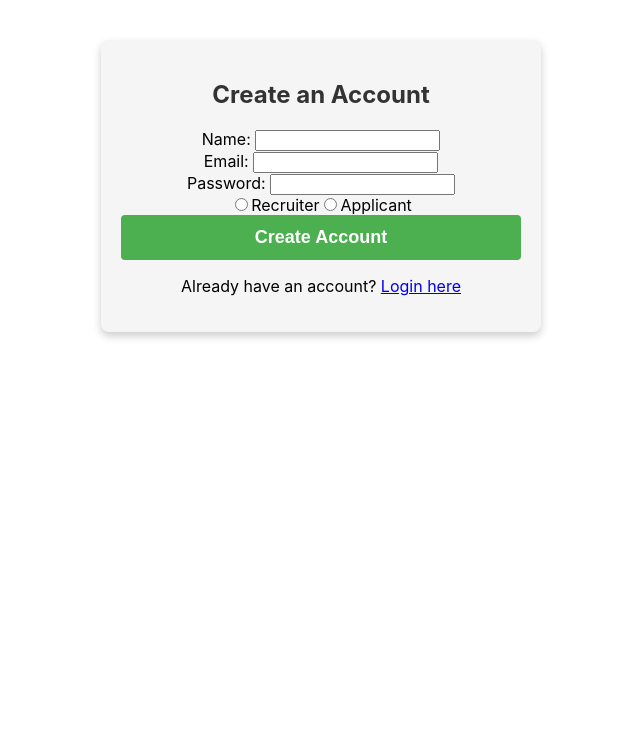
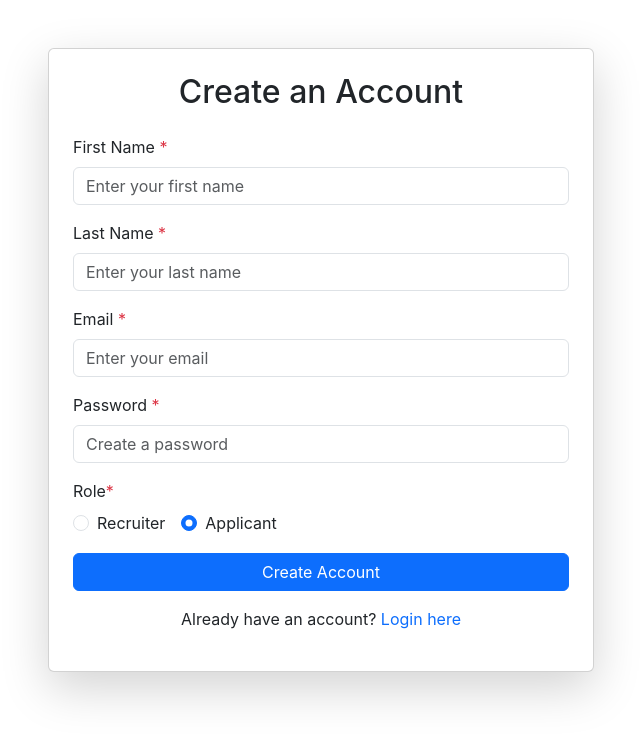
Before and after one commit to WebDeploy81/Signup_Login, a React (Create React App) app in the folder Frontend/: page /signup in a window 1280 px wide. Shown: the top 740 px of the page, without its empty margins (319-959 px from the left). Built offline with nearby package versions, Linux system fonts and the light colour scheme.

Commit message:
design done

```diff
--- a/Frontend/package.json
+++ b/Frontend/package.json
@@ -12,6 +12,7 @@
     "formik": "^2.4.6",
     "react": "^18.3.1",
     "react-dom": "^18.3.1",
+    "react-icons": "^5.3.0",
     "react-router-dom": "^6.28.0",
     "react-scripts": "5.0.1",
     "sweetalert2": "^11.14.5",
--- a/Frontend/public/index.html
+++ b/Frontend/public/index.html
@@ -15,6 +15,17 @@
       user's mobile device or desktop. See https://developers.google.com/web/fundamentals/web-app-manifest/
     -->
     <link rel="manifest" href="%PUBLIC_URL%/manifest.json" />
+
+    <link href="https://cdn.jsdelivr.net/npm/bootstrap@5.3.2/dist/css/bootstrap.min.css"
+      rel="stylesheet"/>
+    <!-- <link
+      href="https://cdn.jsdelivr.net/npm/bootstrap@5.3.2/dist/css/bootstrap.min.css"
+      rel="stylesheet"
+      integrity="sha384-rbsA2VBKQfH9CZqJcF9sHNTc1MhkQDk7AAZl6KSB9FLwOr8ifH2bR1PjD8Ve35N7"
+      crossorigin="anonymous"
+    /> -->
+
+
     <!--
       Notice the use of %PUBLIC_URL% in the tags above.
       It will be replaced with the URL of the `public` folder during the build.
--- a/Frontend/src/components/Login.js
+++ b/Frontend/src/components/Login.js
@@ -2,6 +2,8 @@ import React, { useState } from 'react';
 import { Link, useNavigate } from 'react-router-dom';
 import './Login.css'; // We'll add this CSS file for styling
 import { API } from '../constant/constant';
+import { FaGoogle, FaFacebook, FaLinkedin } from 'react-icons/fa'; // Import icons
+
 
 const Login = () => {
     const [email, setEmail] = useState('');
@@ -61,36 +63,133 @@ const Login = () => {
             // Insert API call here
         }
     };
+    // Function to handle Google Login
+    const handleGoogleLogin = async () => {
+        await fetch(`${API}/auth/google`)
+            .then((response) => response.json())
+            .then((data) => {
+                console.log('Google login successful:', data);
+                // You can handle navigation here or any other actions
+                // For example, if login is successful, navigate to a specific route
+                if (data.success) {
+                    navigate('/dashboard'); // Replace with your route
+                } else {
+                    alert(data.message || 'Google login failed');
+                }
+            })
+            .catch((error) => {
+                console.error('Error:', error);
+            });
+    };
+
+    // Function to handle LinkedIn Login
+    const handleLinkedinLogin = async () => {
+        await fetch(`${API}/auth/linkedin`)
+            .then((response) => response.json())
+            .then((data) => {
+                console.log('LinkedIn login successful:', data);
+                if (data.success) {
+                    navigate('/dashboard'); // Replace with your route
+                } else {
+                    alert(data.message || 'LinkedIn login failed');
+                }
+            })
+            .catch((error) => {
+                console.error('Error:', error);
+            });
+    };
+
+    // Function to handle Facebook Login
+    const handleFacebookLogin = async () => {
+        await fetch(`${API}/auth/facebook`)
+            .then((response) => response.json())
+            .then((data) => {
+                console.log('Facebook login successful:', data);
+                if (data.success) {
+                    navigate('/dashboard'); // Replace with your route
+                } else {
+                    alert(data.message || 'Facebook login failed');
+                }
+            })
+            .catch((error) => {
+                console.error('Error:', error);
+            });
+    };
 
     return (
-        <div className="login-container">
-            <h2 className="login-title">Login to Your Account</h2>
-            <form onSubmit={handleSubmit} className="login-form">
-                <div className="form-group">
-                    <label>Email:</label>
+        <div className="container vh-100 d-flex justify-content-center align-items-center">
+            <div className="card p-4 shadow-lg" style={{ width: '400px' }}>
+                <h2 className="text-center mb-4">Login </h2>
+                <form onSubmit={handleSubmit}>
+                    <div className="mb-3">
+                        <label htmlFor="email" className="form-label">
+                            Email Id<span className="text-danger">*</span>
+                        </label>
                         <input
                             type="email"
                             value={email}
                             onChange={(e) => setEmail(e.target.value)}
-                        className="form-control"
+                            className={`form-control ${errors.email ? 'is-invalid' : ''}`}
+                            id="email"
                         />
-                    {errors.email && <p className="error">{errors.email}</p>}
+                        {errors.email && <div className="invalid-feedback">{errors.email}</div>}
                     </div>
-                <div className="form-group">
-                    <label>Password:</label>
+                    <div className="mb-3">
+                        <label htmlFor="password" className="form-label">
+                            Password<span className="text-danger">*</span>
+                        </label>
                         <input
                             type="password"
                             value={password}
                             onChange={(e) => setPassword(e.target.value)}
-                        className="form-control"
+                            className={`form-control ${errors.password ? 'is-invalid' : ''}`}
+                            id="password"
                         />
-                    {errors.password && <p className="error">{errors.password}</p>}
+                        {errors.password && <div className="invalid-feedback">{errors.password}</div>}
                     </div>
-                <button type="submit" className="login-button">Login</button>
+                    <button type="submit" className="btn btn-primary w-100">
+                        Login
+                    </button>
                 </form>
-            <p style={{ marginTop: '20px' }}>
-                New to this website? <Link to="/signup">Signup</Link>
+                {/* "OR" Divider */}
+                 {/* "OR" Section */}
+                 {/* <div className="text-center my-1">
+                    <p>OR</p>
+                </div> */}
+                {/* <div className="text-center mt-4">
+                    <p>OR</p>
+                    <button className="btn btn-danger w-100" onClick={handleGoogleLogin}>
+                        Login with Google
+                    </button>
+                </div> */}
+                <div className="text-center my-4">
+                    <div className="d-flex align-items-center">
+                        <hr className="flex-grow-1 custom-hr" />
+                        <span className="mx-3 text-muted fancy-or">OR</span>
+                        <hr className="flex-grow-1 custom-hr" />
+                    </div>
+                </div>
+                <div className="text-center mt-1">
+                    {/* <p>OR</p> */}
+                    <p>You can sign in with:</p>
+                    <div className="d-flex justify-content-center gap-4">
+                        <button className="btn btn-outline-danger" onClick={handleGoogleLogin}>
+                            <FaGoogle size={20}/>
+                        </button>
+                        <button className="btn btn-outline-primary" onClick={handleLinkedinLogin}>
+                            <FaLinkedin size={20}/>
+                        </button>
+                        <button className="btn btn-outline-primary" onClick={handleFacebookLogin}>
+                            <FaFacebook size={20}/>
+                        </button>
+                    </div>
+                </div>
+
+                <p className="text-center mt-3">
+                    New to this website? <Link to="/signup" className="text-decoration-none">
+                    Signup</Link>
                 </p>
+            </div>
         </div>
     );
 };
--- a/Frontend/src/components/Signup.js
+++ b/Frontend/src/components/Signup.js
@@ -1,56 +1,51 @@
-import React, { useState } from 'react'
+import React, { useState } from 'react';
 import { Link, useNavigate } from 'react-router-dom';
-import './Signup.css';
 import { API } from '../constant/constant';
 
-const Signup = () =>{
-    const [name,setName] = useState('');
-    const [email,setEmail] = useState('');
-    const [password,setPassword] = useState('');
-    const [role,setRole] = useState('Applicant'); // default role
-    const [errors,setErrors] = useState({}); // for storing error message
-    const navigate=useNavigate();
-    //Regular expressions for validation
+const Signup = () => {
+//   const [name, setName] = useState('');
+    const [firstName, setFirstName] = useState(''); // Separate field for first name
+    const [lastName, setLastName] = useState(''); // Separate field for last name
+    const [email, setEmail] = useState('');
+    const [password, setPassword] = useState('');
+    const [role, setRole] = useState('Applicant');
+    const [errors, setErrors] = useState({});
+    const navigate = useNavigate();
+
+  // Regular expressions for validation
   const emailRegex = /^[^\s@]+@[^\s@]+\.[^\s@]+$/;
   const passwordRegex = /^(?=.*[a-z])(?=.*[A-Z])(?=.*\d)(?=.*[@$!%*?&#])[A-Za-z\d@$!%*?&#]{8,}$/;
 
   const validateForm = () => {
     let errors = {};
 
-        if(!name) errors.name = "Name is required";
-        if(!email){
-            errors.email = "Email is required";
-        }
-        else if(!emailRegex.test(email)){
-            errors.email = "Enter a valid email address";
-        }
-        else if(role ==="Recruiter" && !email.endsWith("@cumail.in")){
-            errors.email = "Recruiters must use a work email";
+    // if (!name) errors.name = 'Name is required';
+    if (!firstName) errors.firstName = 'First name is required';
+    if (!lastName) errors.lastName = 'Last name is required';
+    if (!email) {
+      errors.email = 'Email is required';
+    } else if (!emailRegex.test(email)) {
+      errors.email = 'Enter a valid email address';
+    } else if (role === 'Recruiter' && !email.endsWith('@cumail.in')) {
+      errors.email = 'Recruiters must use a work email';
     }
 
-        if(!password){
-            errors.password = "Password is required";
-        }
-        else if(!passwordRegex.test(password)){
-            errors.password = "Password must be at least 8 characters,including uppercase,lowercase,digit,special character";
+    if (!password) {
+      errors.password = 'Password is required';
+    } else if (!passwordRegex.test(password)) {
+      errors.password =
+        'Password must be at least 8 characters, including uppercase, lowercase, digit, and special character';
     }
     setErrors(errors);
-        return Object.keys(errors).length === 0; // return true if no errors
-    }
-
-    const handleSubmit = async(event) => {
-        event.preventDefault();
-        // code to submit the form data to the backend
-        console.log("hello");
-        if(validateForm()){
-            console.log({name,email,password,role});
-            const formData = {
-                name,
-                email,
-                password,
-                role
+    return Object.keys(errors).length === 0;
   };
 
+  const handleSubmit = async (event) => {
+    event.preventDefault();
+    if (validateForm()) {
+        // Concatenating First Name and Last Name with a space
+        const name = `${firstName.trim()} ${lastName.trim()}`;
+        const formData = { name, email, password, role };
         await fetch(`${API}/user/register`, {
             method: 'POST',
             headers: { 'Content-Type': 'application/json' },
@@ -58,9 +53,8 @@ const Signup = () =>{
       })
         .then((response) => response.json())
         .then((data) => {
-                console.log(data)
           if (data.success) {
-                    navigate("/email");
+            navigate('/email');
           } else {
             alert(data.message || 'Signup failed');
           }
@@ -72,147 +66,150 @@ const Signup = () =>{
   };
 
   return (
-        <div className="signup-container">
-            <h2 className="signup-title">Create an Account</h2>
+    <div className="container mt-5">
+      <div className="row justify-content-center">
+        <div className="col-md-6">
+          <div className="card shadow-lg">
+            <div className="card-body p-4">
+              <h2 className="text-center mb-4">Create an Account</h2>
               <form onSubmit={handleSubmit}>
-                <div className="form-group">
-                    <label>Name: </label>
-                    <input type="text" value={name}
-                    onChange={(e)=>setName(e.target.value)}
-                    className="form-control" required />
+                {/* Name */}
+                {/* <div className="mb-3">
+                  <label htmlFor="name" className="form-label">
+                    Name <span className="text-danger">*</span>
+                  </label>
+                  <input
+                    type="text"
+                    id="name"
+                    value={name}
+                    onChange={(e) => setName(e.target.value)}
+                    className={`form-control ${errors.name ? 'is-invalid' : ''}`}
+                    placeholder="Enter your name"
+                  />
+                  {errors.name && <div className="invalid-feedback">{errors.name}</div>}
+                </div> */}
+
+                {/* First Name */}
+                <div className="mb-3">
+                  <label htmlFor="firstName" className="form-label">
+                    First Name <span className="text-danger">*</span>
+                  </label>
+                  <input
+                    type="text"
+                    id="firstName"
+                    value={firstName}
+                    onChange={(e) => setFirstName(e.target.value)}
+                    className={`form-control ${errors.firstName ? 'is-invalid' : ''}`}
+                    placeholder="Enter your first name"
+                  />
+                  {errors.firstName && (
+                    <div className="invalid-feedback">{errors.firstName}</div>
+                  )}
                 </div>
-                <div className='form-group'>
-                    <label>Email: </label>
-                    <input type="email" value={email}
-                    onChange={(e)=>setEmail(e.target.value)}
-                    className="form-control" required />
+
+                {/* Last Name */}
+                <div className="mb-3">
+                  <label htmlFor="lastName" className="form-label">
+                    Last Name <span className="text-danger">*</span>
+                  </label>
+                  <input
+                    type="text"
+                    id="lastName"
+                    value={lastName}
+                    onChange={(e) => setLastName(e.target.value)}
+                    className={`form-control ${errors.lastName ? 'is-invalid' : ''}`}
+                    placeholder="Enter your last name"
+                  />
+                  {errors.lastName && (
+                    <div className="invalid-feedback">{errors.lastName}</div>
+                  )}
                 </div>
-                <div className="form-group">
-                    <label>Password: </label>
-                    <input type="password" value={password}
-                    onChange={(e)=>setPassword(e.target.value)}
-                    className="form-control"
-                    required />
+
+
+                {/* Email */}
+                <div className="mb-3">
+                  <label htmlFor="email" className="form-label">
+                    Email <span className="text-danger">*</span>
+                  </label>
+                  <input
+                    type="email"
+                    id="email"
+                    value={email}
+                    onChange={(e) => setEmail(e.target.value)}
+                    className={`form-control ${errors.email ? 'is-invalid' : ''}`}
+                    placeholder="Enter your email"
+                  />
+                  {errors.email && <div className="invalid-feedback">{errors.email}</div>}
                 </div>
-                <div className="form-group">
-                    <input type='radio' name='role' value={2}  onChange = {(e)=>setRole(e.target.value)} />
-                    <label>Recruiter</label>
-                    <input type='radio' name='role' value={3}  onChange = {(e)=>setRole(e.target.value)} />
-                    <label>Applicant</label>
-                    {/* <select value ={role}
-                    onChange = {(e)=>setRole(e.target.value)}
-                    className="form-control"
-                    required>
 
-                        <option value="Applicant">Applicant</option>
-                        <option value="Recruiter">Recruiter</option>
-                        <option value="Admin">Admin</option>
-                    </select> */}
+                {/* Password */}
+                <div className="mb-3">
+                  <label htmlFor="password" className="form-label">
+                    Password <span className="text-danger">*</span>
+                  </label>
+                  <input
+                    type="password"
+                    id="password"
+                    value={password}
+                    onChange={(e) => setPassword(e.target.value)}
+                    className={`form-control ${errors.password ? 'is-invalid' : ''}`}
+                    placeholder="Create a password"
+                  />
+                  {errors.password && (
+                    <div className="invalid-feedback">{errors.password}</div>
+                  )}
                 </div>
-                <button type="submit" className="signup-button">Create Account</button>
+
+                {/* Role */}
+                <div className="mb-3">
+                  <label className="form-label">Role
+                        <span className="text-danger">*</span>
+                  </label>
+                  <div>
+                    <div className="form-check form-check-inline">
+                      <input
+                        className="form-check-input"
+                        type="radio"
+                        name="role"
+                        value="Recruiter"
+                        checked={role === 'Recruiter'}
+                        onChange={(e) => setRole(e.target.value)}
+                      />
+                      <label className="form-check-label">Recruiter</label>
+                    </div>
+                    <div className="form-check form-check-inline">
+                      <input
+                        className="form-check-input"
+                        type="radio"
+                        name="role"
+                        value="Applicant"
+                        checked={role === 'Applicant'}
+                        onChange={(e) => setRole(e.target.value)}
+                      />
+                      <label className="form-check-label">Applicant</label>
+                    </div>
+                  </div>
+                </div>
+
+                {/* Submit Button */}
+                <button type="submit" className="btn btn-primary w-100">
+                  Create Account
+                </button>
               </form>
-            {/* Link back to Login Page */}
-            <p>Already have an account? <Link to="/login">Login here</Link></p>
+
+              {/* Link to Login */}
+              <p className="mt-3 text-center">
+                Already have an account?{' '}
+                <Link to="/login" className="text-decoration-none">
+                  Login here
+                </Link>
+              </p>
+            </div>
+          </div>
+        </div>
+      </div>
     </div>
   );
 };
+
 export default Signup;
-
-
-
-
-
-
-
-
-
-
-
-
-
-
-
-
-
-
-
-
-
-
-
-
-
-
-
-
-
-
-
-
-
-
-
-
-
-
-
-
-
-
-
-
-
-
-
-
-
-
-// import React from 'react';
-// import {Formik,Field,Form,ErrorMessage} from 'formik';
-// import * as Yup from 'yup';
-// import Signup from './Signup';
-
-// export default function Signup() {
-//     const initialValues =
-//     {name : '',email: '',password: '',role:''};
-
-//     const validationSchema = Yup.object({
-//         name : Yup.string().required('Name is required'),
-//         email : Yup.string().email('Invalid email').required('Email is required'),
-//         password : Yup.string()
-//                 .min(8,'Password must be at least 8 characters')
-//                 .required('Password is required'),
-//         role : Yup.string().required('Please select a role'),
-//     });
-
-//     const handleSubmit = (values) => {
-//         console.log('Form data',values);
-//     };
-
-//     return (
-//         <Formik initialValues = {initialValues} validationSchema ={validationSchema} onSubmit={handleSubmit}>
-//             <Form>
-//                 <label>Name: </label>
-//                 <Field type="text" name="name" />
-//                 <ErrorMessage name="name" component="div" />
-
-//                 <label>Email: </label>
-//                 <Field type="email" name="email" />
-//                 <ErrorMessage name="email" component="div" />
-
-//                 <label>Password: </label>
-//                 <Field type="password" name="password" />
-//                 <ErrorMessage name="password" component="div" />
-
-//                 <label>Role: </label>
-//                 <Field as="select" name="role">
-//                     <option value="">Select Your Role</option>
-//                     <option value="Student">Student</option>
-//                     <option value="Recruiter">Recruiter</option>
-//                     <option value="Admin">Admin</option>
-//                 </Field>
-//                 <ErrorMessage name="role" component="div" />
-//             </Form>
-//         </Formik>
-//     );
-// }
```
Also changed, not shown: 1 other file (tests, documents, lock files or other folders). Lines whose indentation alone changed are shown as unchanged.
